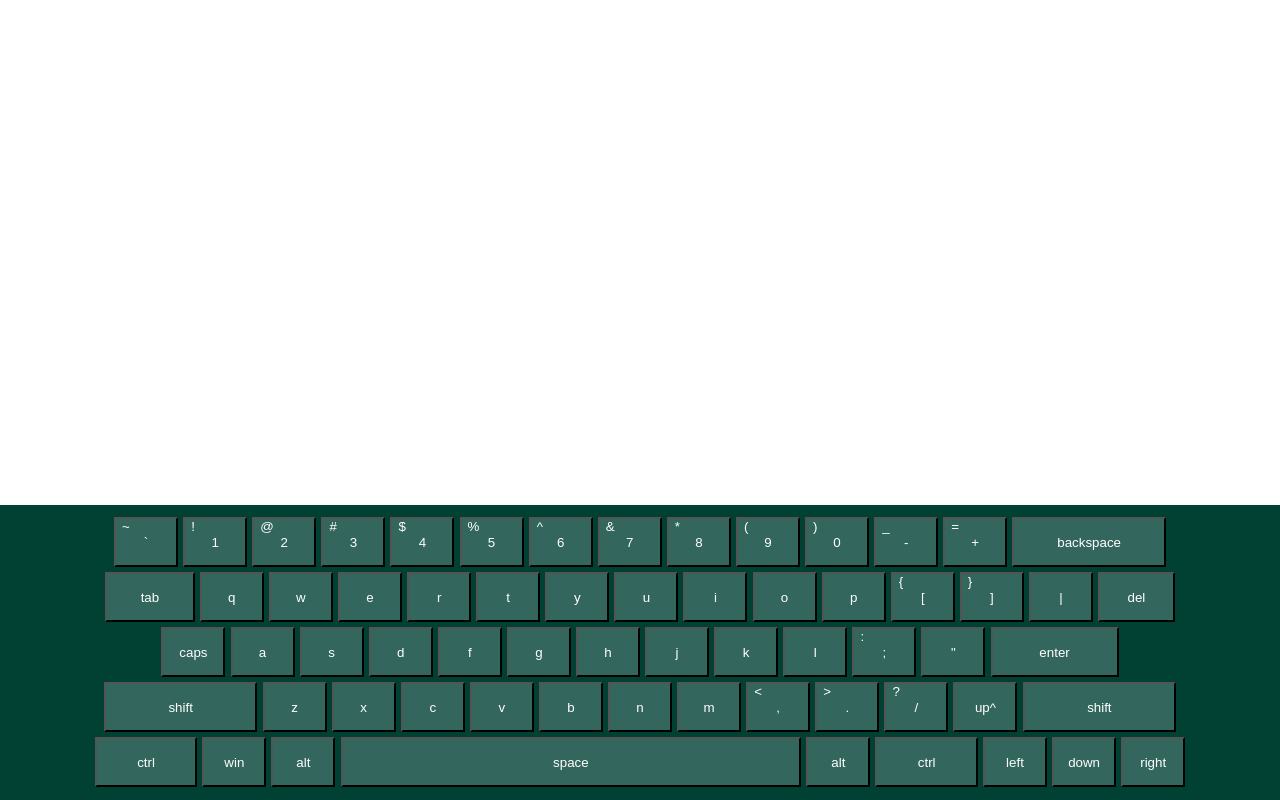
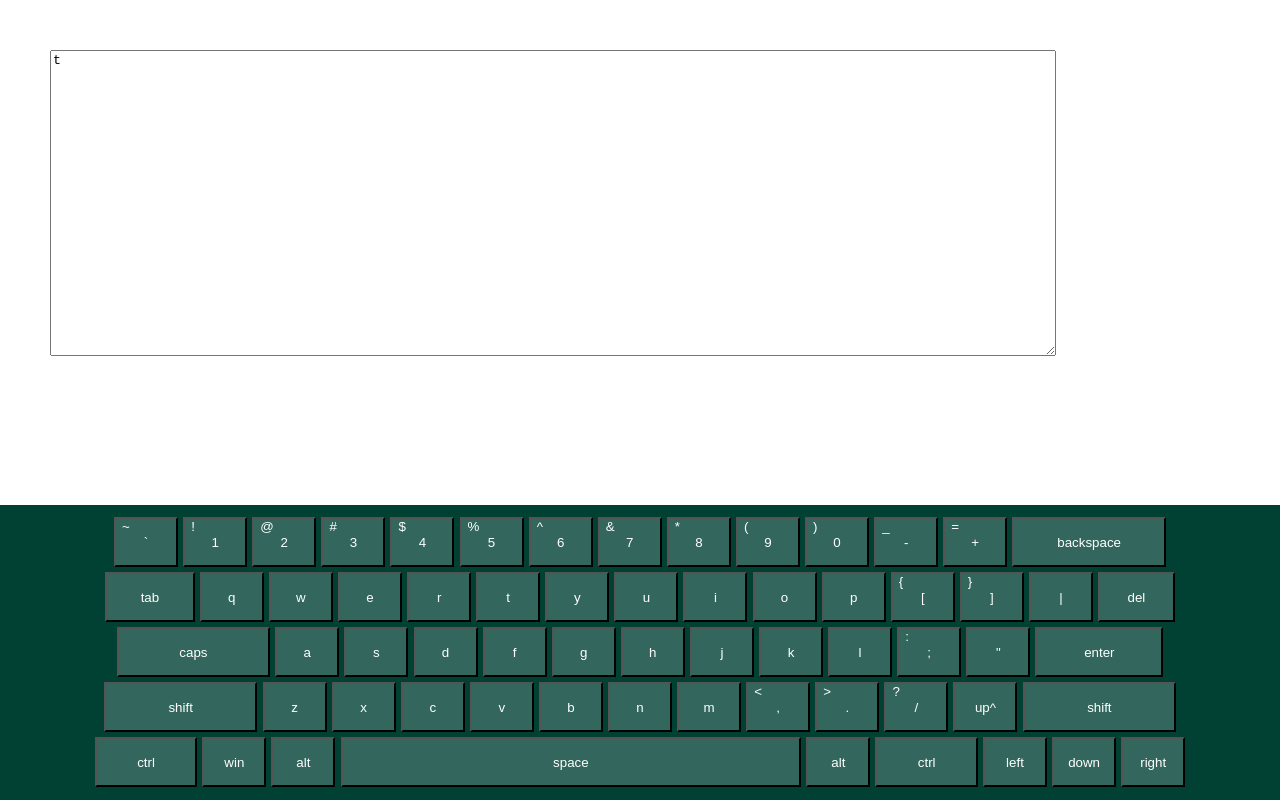
Before and after one commit to LarryDavidd/virtual-keyboard, a website built with webpack: page index.html in a window 1280 px wide. Both pictures are taken after a click on the button "tab". Built offline with nearby package versions, Linux system fonts and the light colour scheme.

Commit message:
feat: add new clickhandler

```diff
--- a/src/index.js
+++ b/src/index.js
@@ -8,6 +8,12 @@ let en = [
 
 
 
+const createTextarea = () => {
+  let textarea = document.createElement("textarea");
+  textarea.classList.add('input-field');
+  return textarea;
+}
+
 const createKeys = (key) => {
   const newKey = document.createElement("button");
 
@@ -16,12 +22,15 @@ const createKeys = (key) => {
     return(br);
   } else if (key.length < 2) {
     newKey.classList.add(`keyboard__button`);
+    newKey.id = (key);
     newKey.innerHTML = `<p class="alt-data"></p><p class="main-data">${key[0]}</p>`;
   } else if (key.length == 2) {
     newKey.classList.add(`keyboard__button`);
+    newKey.id = (key);
     newKey.innerHTML = `<p class="alt-data">${key[1]}</p><p class="main-data">${key[0]}</p>`;
   } else {
     newKey.classList.add(`keyboard__${key}`);
+    newKey.id = (key);
     newKey.innerHTML = `<p class="alt-data"></p><p class="main-data">${key}</p>`;
   }
 
@@ -34,6 +43,10 @@ const createKeyboard = () => {
 
   const keyboard__buttons = document.createElement("div");
   keyboard__buttons.classList.add("keyboard__buttons");
+  keyboard__buttons.addEventListener("click", (e) => {
+    clickButton(e);
+  });
+
 
   en.forEach(element => {
     keyboard__buttons.appendChild(createKeys(element));
@@ -44,10 +57,29 @@ const createKeyboard = () => {
 
   keyboard.appendChild(keyboard__buttons);
 
+  let textarea = createTextarea();
+  console.log(textarea)
+
   const body = document.querySelector('body');
+  body.appendChild(textarea);
   body.appendChild(keyboard);
 
 }
 
 
+const clickButton = (e) => {
+  let textarea = document.querySelector('textarea');
+  if (e.target.classList == 'BUTTON') {
+    console.log(e.target.id);
+    textarea.value += e.target.id[0];
+    chars = textarea.value.split('');
+  } else {
+    console.log(e.target.id)
+    textarea.value += e.target.closest('BUTTON').id[0];
+    chars = textarea.value.split('');
+  }
+}
+
+let chars = []
+
 createKeyboard();
--- a/src/sass/style.scss
+++ b/src/sass/style.scss
@@ -56,7 +56,7 @@ button {
 }
 
 .keyboard__shift,
-.keyboard__caps-lock {
+.keyboard__caps {
   width: 12%;
 }
 
```
